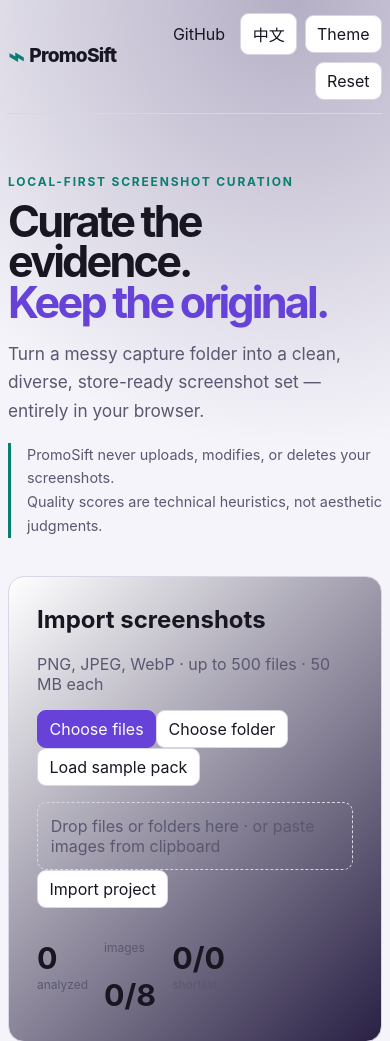
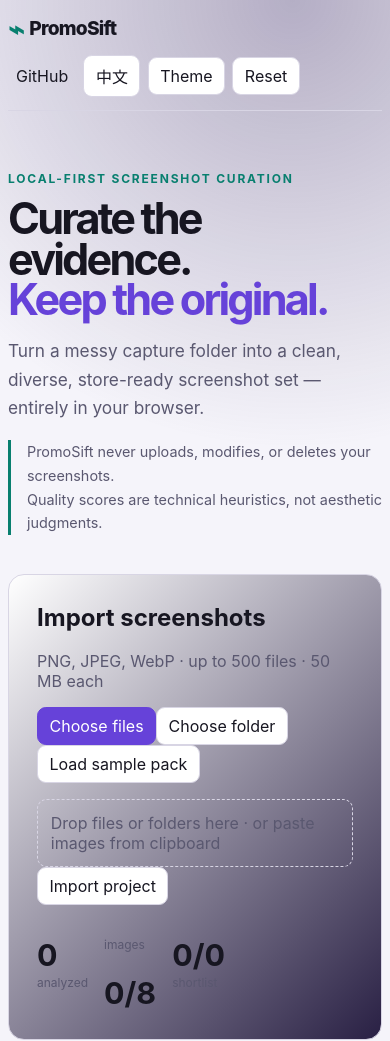
Before and after one commit to KanadeK/promosift, a website built with Vite: page index.html in a window 390 px wide. Shown: the top 1041 px of the page. Built offline with nearby package versions, Linux system fonts and the light colour scheme.

Commit message:
fix: prevent mobile header overflow

```diff
--- a/src/styles/main.css
+++ b/src/styles/main.css
@@ -344,10 +344,12 @@ nav a {
     height: auto;
     padding: 0.8rem 0;
     gap: 0.6rem;
+    flex-wrap: wrap;
   }
   nav {
+    width: 100%;
     flex-wrap: wrap;
-    justify-content: flex-end;
+    justify-content: flex-start;
   }
   .hero {
     padding: 3rem 0 1.5rem;
```
